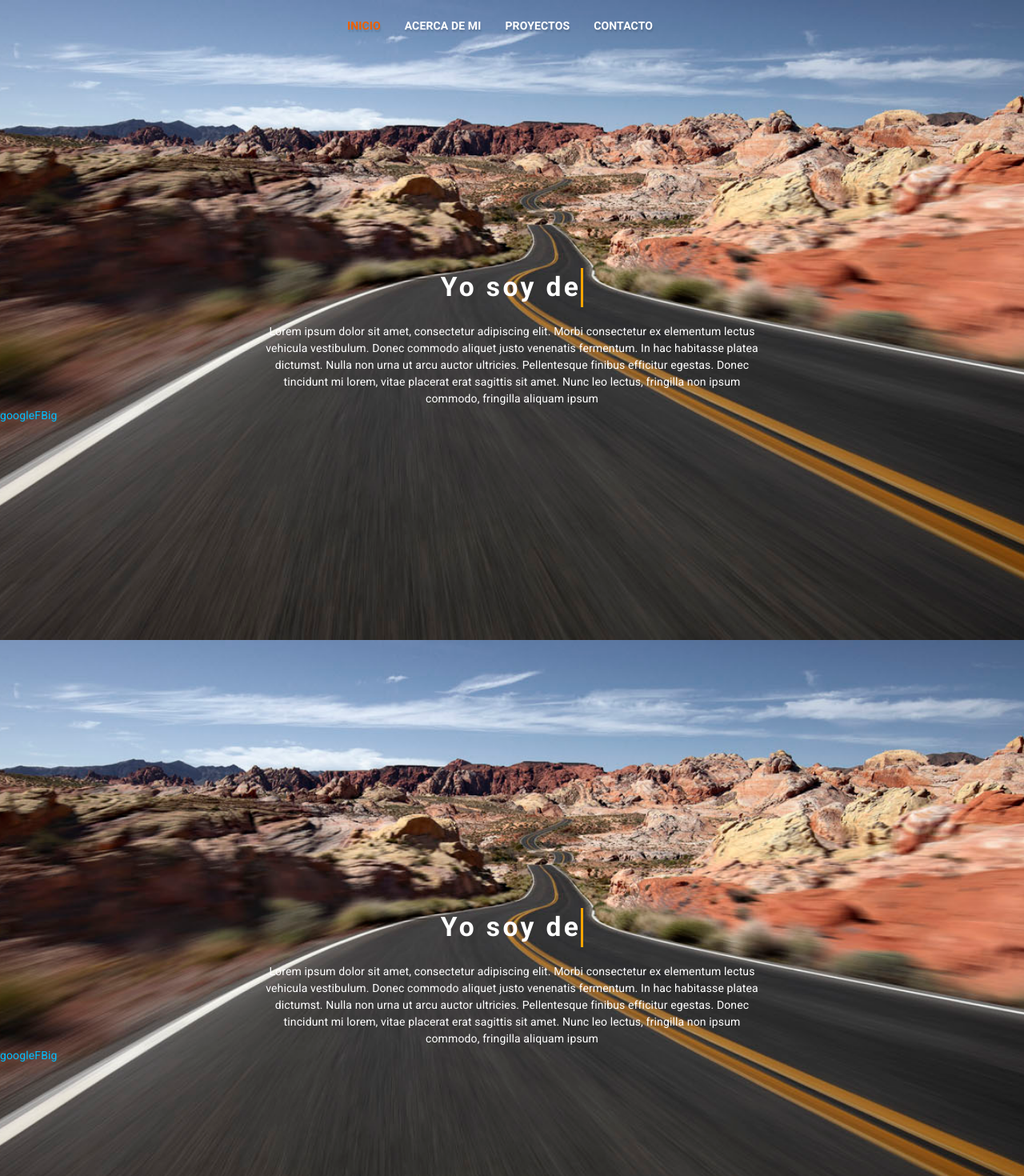
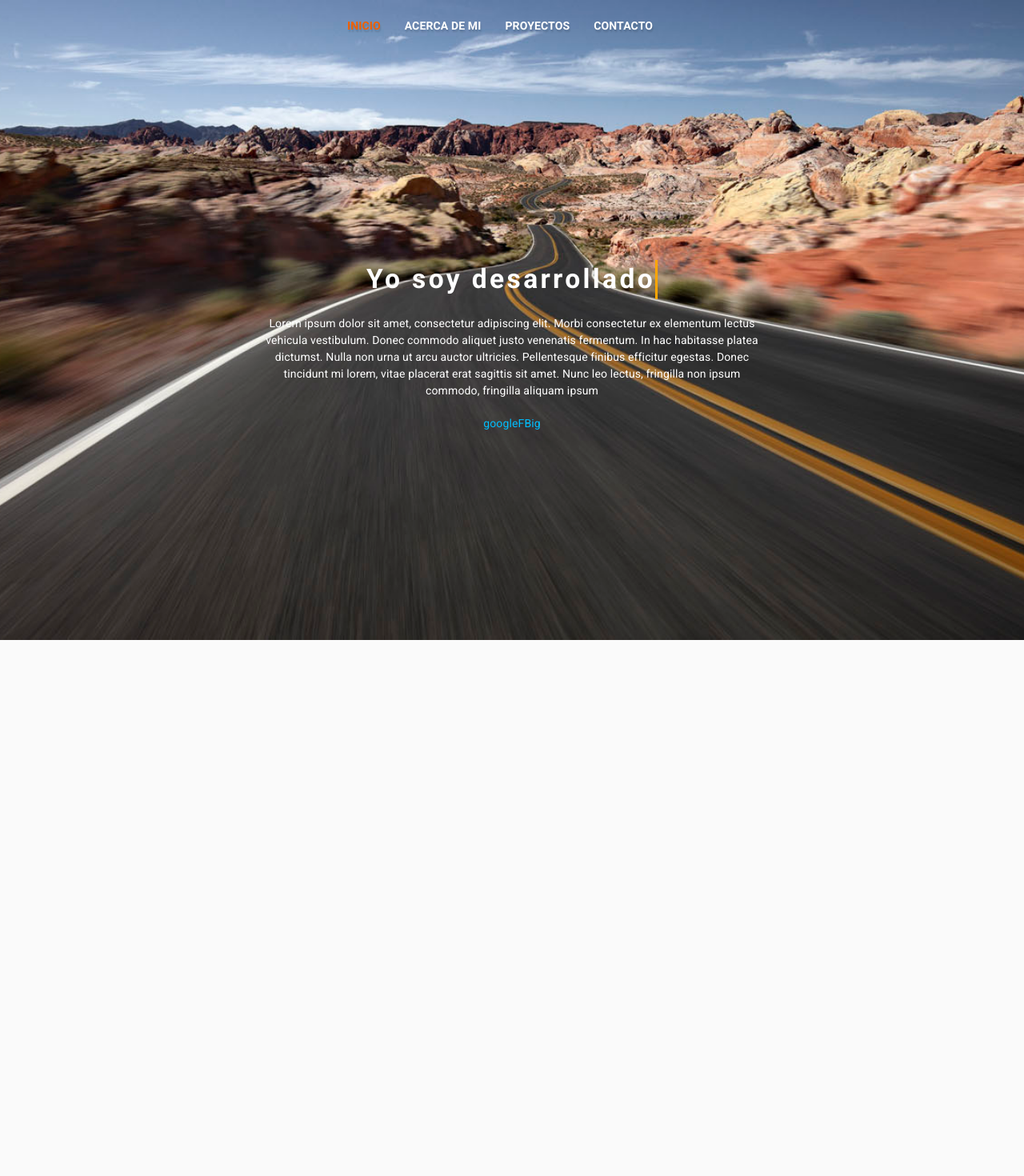
Before and after one commit to Mecrano/Personal-Page, a React app: page / in a window 1280 px wide. Shown: the top 1470 px of the page at 80% size. After the commit the page ends 800 px from the top, so only its background shows below. Built offline with nearby package versions, Linux system fonts and the light colour scheme.

Commit message:
destructured custom componet

```diff
--- a/src/components/Parallax/index.jsx
+++ b/src/components/Parallax/index.jsx
@@ -1,30 +1,13 @@
 import React from 'react';
 import './styles.less';
 
-// Material UI
-import Link from '@material-ui/core/Link';
-import Typography from '@material-ui/core/Typography';
-
-// Custom Component
-import TypeWriter from '../TypeWriter';
-
 const Parallax = (props) => {
-    const {
-        titles, description, socialNetworks, id,
-    } = props;
+    const { children, id } = props;
 
     return (
         <section className="mainParallax" id={id}>
             <div>
-                <TypeWriter titles={titles} />
-                <Typography variant="body1" className="descriptionText">
-                    {description}
-                </Typography>
-                {socialNetworks && socialNetworks.map((item) => (
-                    <Link href={item.route} key={item.id}>
-                        {item.icon}
-                    </Link>
-                ))}
+                {children}
             </div>
         </section>
     );
--- a/src/components/Parallax/styles.less
+++ b/src/components/Parallax/styles.less
@@ -9,16 +9,5 @@
     align-items: center;
     padding-top: 64px;
     position: relative;
-
-    & > div {
-        width: fit-content;
-
-        .descriptionText {
-            display: block;
-            max-width: 50%;
-            text-align: center;
-            margin: 0 auto;
-            margin-top: 20px;
-        }
-    }
+    overflow: hidden;
 }
--- /dev/null
+++ b/src/components/SocialNetworks/index.jsx
@@ -0,0 +1,21 @@
+import React from 'react';
+import './styles.less';
+
+// Material UI
+import Link from '@material-ui/core/Link';
+
+const SocialNetworks = (props) => {
+    const { data, className } = props;
+    console.log(props);
+    return (
+        <div className={className}>
+            {data && data.map((item) => (
+                <Link href={item.route} key={item.id}>
+                    {item.icon}
+                </Link>
+            ))}
+        </div>
+    );
+};
+
+export default SocialNetworks;
--- a/src/config.jsx
+++ b/src/config.jsx
@@ -26,4 +26,17 @@ const MenuData = [
     },
 ];
 
-export { MenuData };
+const parallaxData = {
+    titles: [
+        { prefix: 'Yo soy ', word: 'Edwin Obando' },
+        { prefix: 'Yo soy ', word: 'desarrollador' },
+        { prefix: 'Yo ❤️ ', word: 'Programar' },
+    ],
+    description: 'Lorem ipsum dolor sit amet, consectetur adipiscing elit. Morbi consectetur ex elementum lectus vehicula vestibulum. Donec commodo aliquet justo venenatis fermentum. In hac habitasse platea dictumst. Nulla non urna ut arcu auctor ultricies. Pellentesque finibus efficitur egestas. Donec tincidunt mi lorem, vitae placerat erat sagittis sit amet. Nunc leo lectus, fringilla non ipsum commodo, fringilla aliquam ipsum',
+    socialNetworks: [
+        { id: 'socialNetwork_1', route: 'www.google.com', icon: 'google' },
+        { id: 'socialNetwork_2', route: 'www.facebook.com', icon: 'FB' },
+        { id: 'socialNetwork_3', route: 'www.instagram.com', icon: 'ig' },
+    ],
+};
+export { MenuData, parallaxData };
--- a/src/pages/Home Page/index.jsx
+++ b/src/pages/Home Page/index.jsx
@@ -1,50 +1,28 @@
 import React from 'react';
+import './styles.less';
 
 // Material UI
+import Typography from '@material-ui/core/Typography';
 
 // Custom Component
 import Header from '../../components/Header';
 import Parallax from '../../components/Parallax';
+import TypeWriter from '../../components/TypeWriter';
+import SocialNetworks from '../../components/SocialNetworks';
+
+// Config
+import { parallaxData } from '../../config';
 
 const HomePage = () => (
     <>
         <Header />
-        <Parallax
-            id="home"
-            titles={[{ prefix: 'Yo soy ', word: 'Edwin Obando' }, { prefix: 'Yo soy ', word: 'desarrollador' }, { prefix: 'Yo ❤️ ', word: 'Programar' }]}
-            description="Lorem ipsum dolor sit amet, consectetur adipiscing elit. Morbi consectetur ex elementum lectus vehicula vestibulum. Donec commodo aliquet justo venenatis fermentum. In hac habitasse platea dictumst. Nulla non urna ut arcu auctor ultricies. Pellentesque finibus efficitur egestas. Donec tincidunt mi lorem, vitae placerat erat sagittis sit amet. Nunc leo lectus, fringilla non ipsum commodo, fringilla aliquam ipsum"
-            socialNetworks={[
-                { id: 'socialNetwork_1', route: 'www.google.com', icon: 'google' },
-                { id: 'socialNetwork_2', route: 'www.facebook.com', icon: 'FB' },
-                { id: 'socialNetwork_3', route: 'www.instagram.com', icon: 'ig' }]}
-        />
-        <Parallax
-            id="about"
-            titles={[{ prefix: 'Yo soy ', word: 'Edwin Obando' }, { prefix: 'Yo soy ', word: 'desarrollador' }, { prefix: 'Yo ❤️ ', word: 'Programar' }]}
-            description="Lorem ipsum dolor sit amet, consectetur adipiscing elit. Morbi consectetur ex elementum lectus vehicula vestibulum. Donec commodo aliquet justo venenatis fermentum. In hac habitasse platea dictumst. Nulla non urna ut arcu auctor ultricies. Pellentesque finibus efficitur egestas. Donec tincidunt mi lorem, vitae placerat erat sagittis sit amet. Nunc leo lectus, fringilla non ipsum commodo, fringilla aliquam ipsum"
-            socialNetworks={[
-                { id: 'socialNetwork_1', route: 'www.google.com', icon: 'google' },
-                { id: 'socialNetwork_2', route: 'www.facebook.com', icon: 'FB' },
-                { id: 'socialNetwork_3', route: 'www.instagram.com', icon: 'ig' }]}
-        />
-        <Parallax
-            id="projects"
-            titles={[{ prefix: 'Yo soy ', word: 'Edwin Obando' }, { prefix: 'Yo soy ', word: 'desarrollador' }, { prefix: 'Yo ❤️ ', word: 'Programar' }]}
-            description="Lorem ipsum dolor sit amet, consectetur adipiscing elit. Morbi consectetur ex elementum lectus vehicula vestibulum. Donec commodo aliquet justo venenatis fermentum. In hac habitasse platea dictumst. Nulla non urna ut arcu auctor ultricies. Pellentesque finibus efficitur egestas. Donec tincidunt mi lorem, vitae placerat erat sagittis sit amet. Nunc leo lectus, fringilla non ipsum commodo, fringilla aliquam ipsum"
-            socialNetworks={[
-                { id: 'socialNetwork_1', route: 'www.google.com', icon: 'google' },
-                { id: 'socialNetwork_2', route: 'www.facebook.com', icon: 'FB' },
-                { id: 'socialNetwork_3', route: 'www.instagram.com', icon: 'ig' }]}
-        />
-        <Parallax
-            id="contact"
-            titles={[{ prefix: 'Yo soy ', word: 'Edwin Obando' }, { prefix: 'Yo soy ', word: 'desarrollador' }, { prefix: 'Yo ❤️ ', word: 'Programar' }]}
-            description="Lorem ipsum dolor sit amet, consectetur adipiscing elit. Morbi consectetur ex elementum lectus vehicula vestibulum. Donec commodo aliquet justo venenatis fermentum. In hac habitasse platea dictumst. Nulla non urna ut arcu auctor ultricies. Pellentesque finibus efficitur egestas. Donec tincidunt mi lorem, vitae placerat erat sagittis sit amet. Nunc leo lectus, fringilla non ipsum commodo, fringilla aliquam ipsum"
-            socialNetworks={[
-                { id: 'socialNetwork_1', route: 'www.google.com', icon: 'google' },
-                { id: 'socialNetwork_2', route: 'www.facebook.com', icon: 'FB' },
-                { id: 'socialNetwork_3', route: 'www.instagram.com', icon: 'ig' }]}
-        />
+        <Parallax id="home">
+            <TypeWriter titles={parallaxData.titles} />
+            <Typography variant="body1" className="descriptionText">
+                {parallaxData.description}
+            </Typography>
+            <SocialNetworks data={parallaxData.socialNetworks} className="socialNetworks" />
+        </Parallax>
     </>
 );
 
--- /dev/null
+++ b/src/pages/Home Page/styles.less
@@ -0,0 +1,15 @@
+.descriptionText {
+    display: block;
+    max-width: 50%;
+    text-align: center;
+    margin: 0 auto !important;
+    margin-top: 20px !important;
+}
+
+.socialNetworks {
+    display: block;
+    max-width: 50%;
+    text-align: center;
+    margin: 0 auto;
+    margin-top: 20px;
+}
```
Also changed, not shown: src/components/SocialNetworks/styles.less (added).
